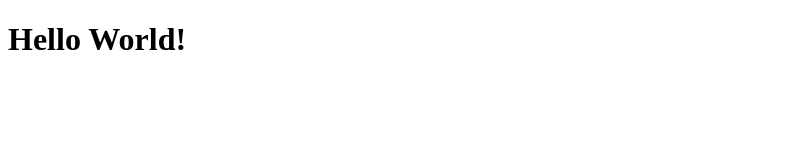
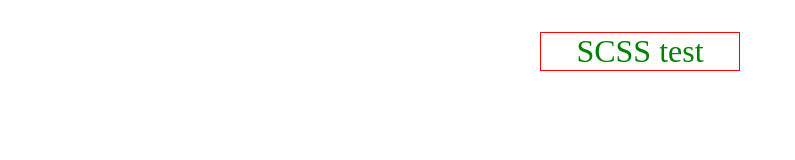
Before and after one commit to MatthewKissinger/project-starter-template-1, a website: page index.html in a window 1280 px wide. Shown: the whole page, without its empty margins (0-795 px from the left). Drawn offline with Linux system fonts and the light colour scheme.

Commit message:
updated npm scripts

```diff
--- a/index.html
+++ b/index.html
@@ -5,8 +5,9 @@
     <meta http-equiv="X-UA-Compatible" content="IE=edge">
     <meta name="viewport" content="width=device-width, initial-scale=1.0">
     <title>Project Starter</title>
+    <link rel="stylesheet" href="./dist/css/main.css">
 </head>
 <body>
-    <h1>Hello World!</h1>
+    <p>SCSS test</p>
 </body>
 </html>
--- /dev/null
+++ b/src/scss/styles.scss
@@ -0,0 +1,14 @@
+* {
+    padding: 0;
+    margin: 0;
+    box-sizing: border-box;
+}
+
+p {
+    text-align: center;
+    font-size: 2rem;
+    color: green;
+    margin: 2rem auto;
+    width: 200px;
+    border: 1px solid red;
+}
```
Also changed, not shown: package.json (+11 -2 lines), dist/css/main.css (added), 3 other files.
